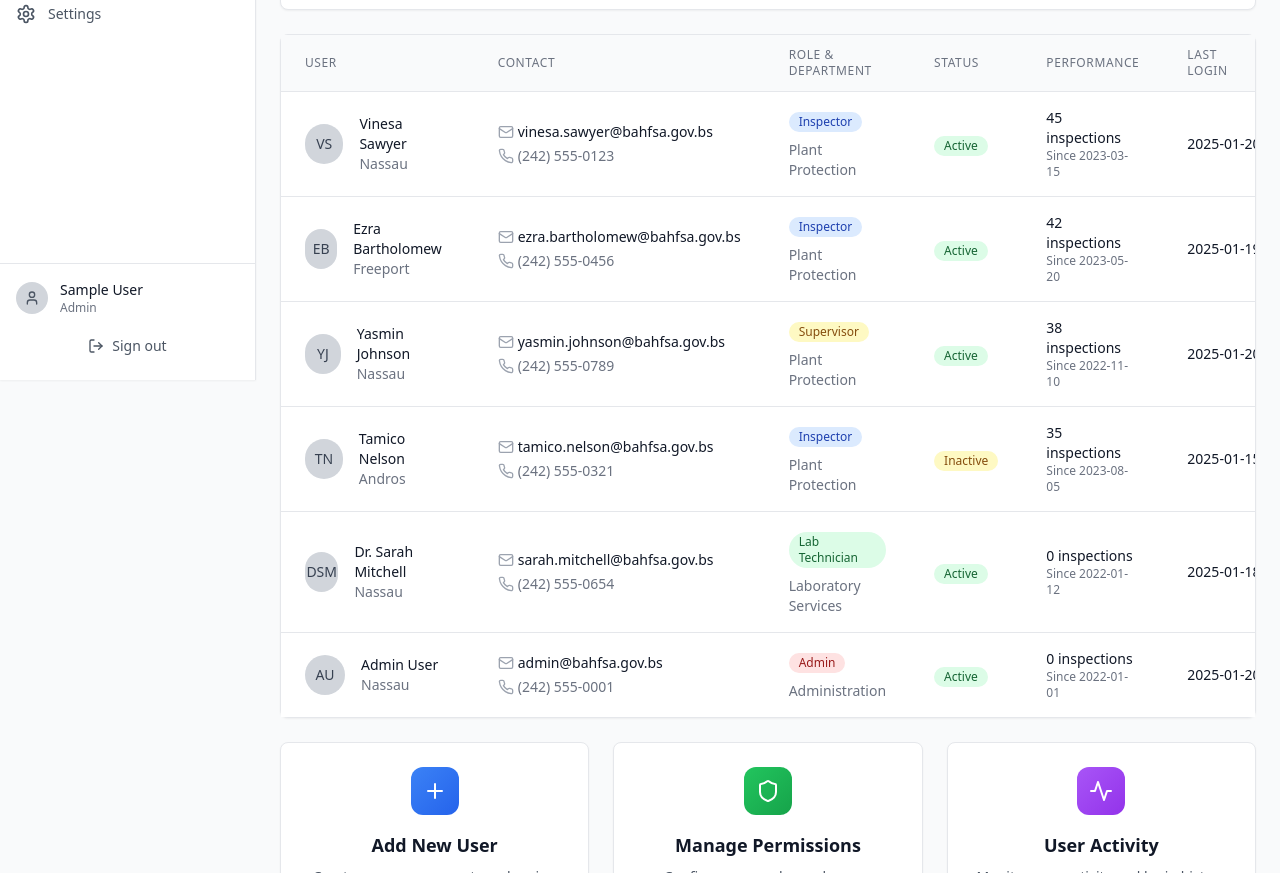
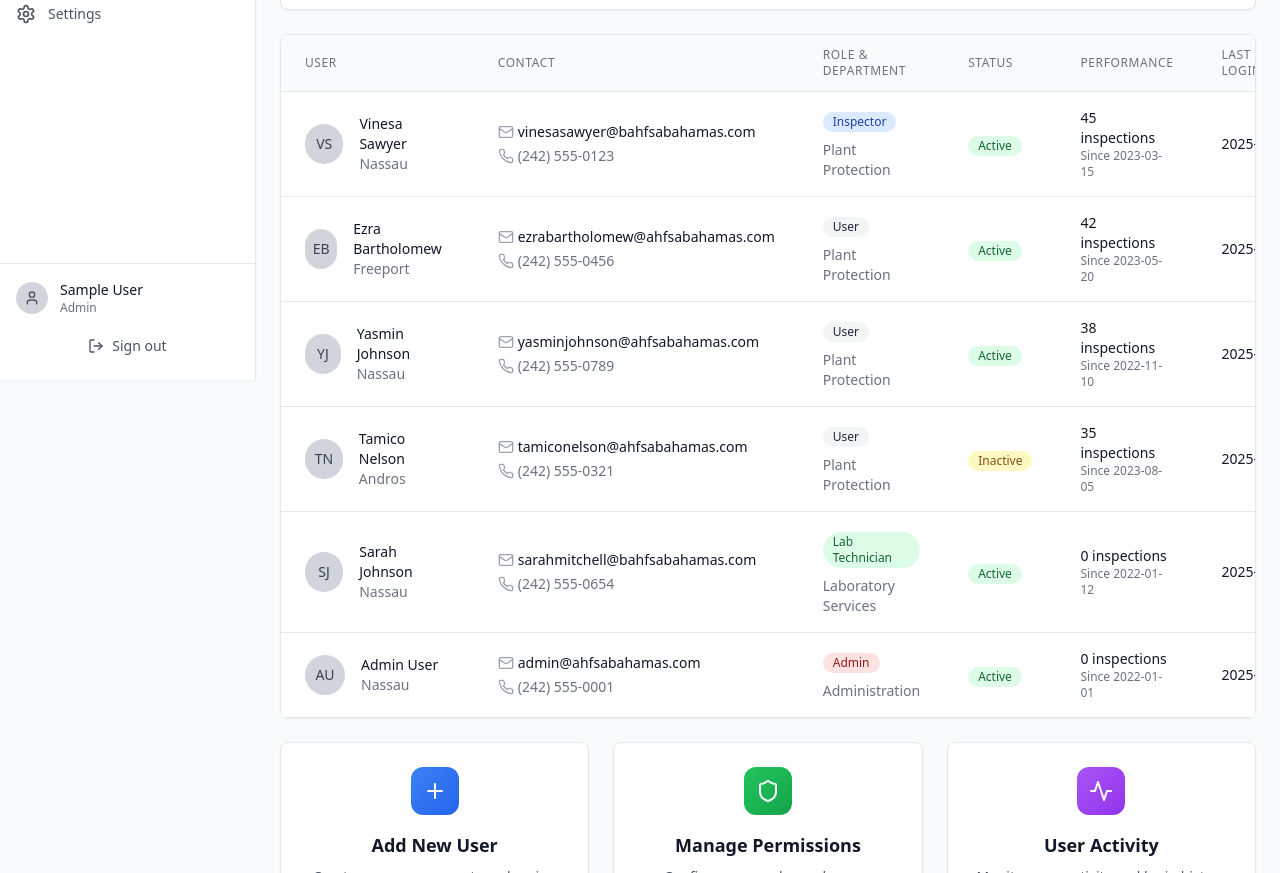
Before and after one commit to Ezra-Tech-EB/BAHIS, a React (Vite) app: page /users in a window 1280 px wide. Shown: the part 420-1293 px from the top of the page. Built offline with nearby package versions, Linux system fonts and the light colour scheme; sample sign-in values are in the browser's storage.

Commit message:
Updated Users.tsx

```diff
--- a/src/pages/Users.tsx
+++ b/src/pages/Users.tsx
@@ -31,7 +31,7 @@ const Users: React.FC = () => {
     {
       id: '1',
       name: 'Vinesa Sawyer',
-      email: 'vinesa.sawyer@bahfsa.gov.bs',
+      email: 'vinesasawyer@bahfsabahamas.com',
       phone: '(242) 555-0123',
       role: 'inspector',
       status: 'active',
@@ -44,9 +44,9 @@ const Users: React.FC = () => {
     {
       id: '2',
       name: 'Ezra Bartholomew',
-      email: 'ezra.bartholomew@bahfsa.gov.bs',
+      email: 'ezrabartholomew@ahfsabahamas.com',
       phone: '(242) 555-0456',
-      role: 'inspector',
+      role: 'coordinator',
       status: 'active',
       lastLogin: '2025-01-19',
       inspectionsCount: 42,
@@ -57,9 +57,9 @@ const Users: React.FC = () => {
     {
       id: '3',
       name: 'Yasmin Johnson',
-      email: 'yasmin.johnson@bahfsa.gov.bs',
+      email: 'yasminjohnson@ahfsabahamas.com',
       phone: '(242) 555-0789',
-      role: 'supervisor',
+      role: 'director',
       status: 'active',
       lastLogin: '2025-01-20',
       inspectionsCount: 38,
@@ -70,9 +70,9 @@ const Users: React.FC = () => {
     {
       id: '4',
       name: 'Tamico Nelson',
-      email: 'tamico.nelson@bahfsa.gov.bs',
+      email: 'tamiconelson@ahfsabahamas.com',
       phone: '(242) 555-0321',
-      role: 'inspector',
+      role: 'coordinator',
       status: 'inactive',
       lastLogin: '2025-01-15',
       inspectionsCount: 35,
@@ -82,8 +82,8 @@ const Users: React.FC = () => {
     },
     {
       id: '5',
-      name: 'Dr. Sarah Mitchell',
-      email: 'sarah.mitchell@bahfsa.gov.bs',
+      name: 'Sarah Johnson',
+      email: 'sarahmitchell@bahfsabahamas.com',
       phone: '(242) 555-0654',
       role: 'lab_technician',
       status: 'active',
@@ -96,7 +96,7 @@ const Users: React.FC = () => {
     {
       id: '6',
       name: 'Admin User',
-      email: 'admin@bahfsa.gov.bs',
+      email: 'admin@ahfsabahamas.com',
       phone: '(242) 555-0001',
       role: 'admin',
       status: 'active',
```
